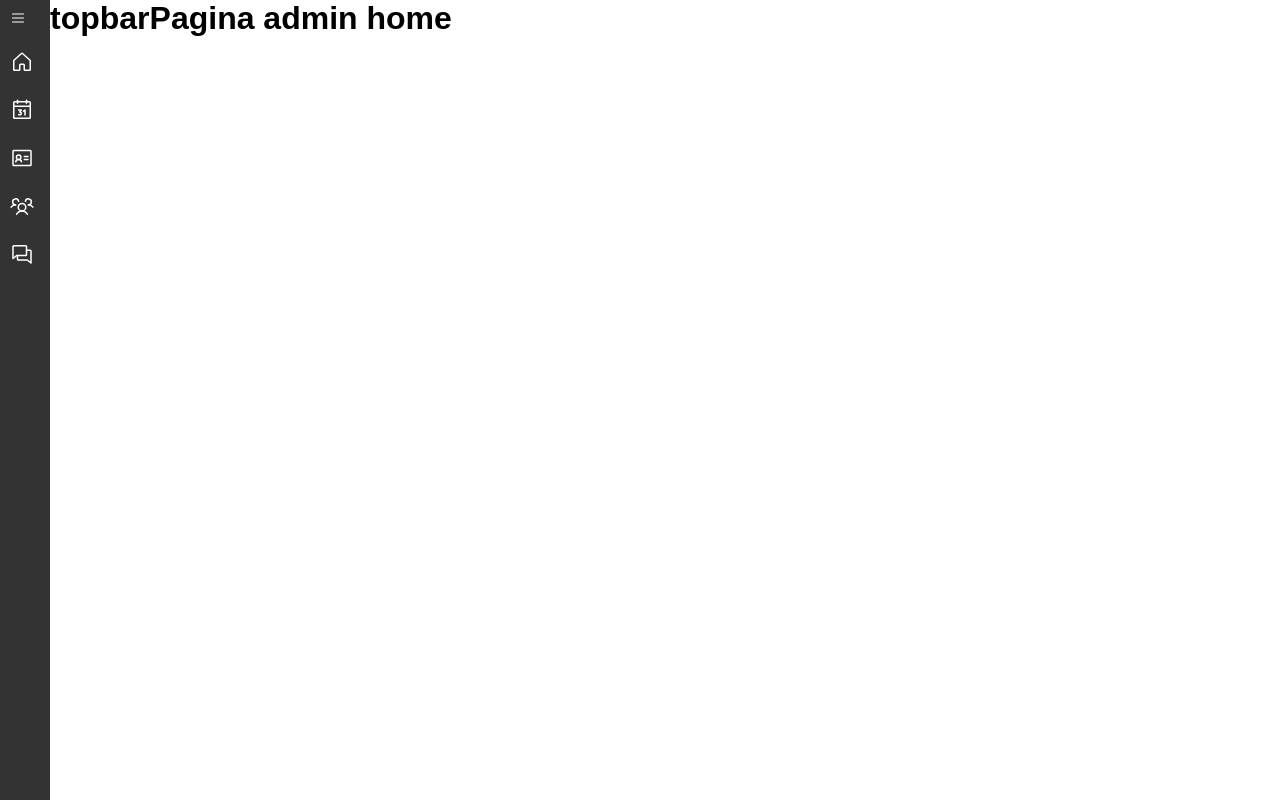
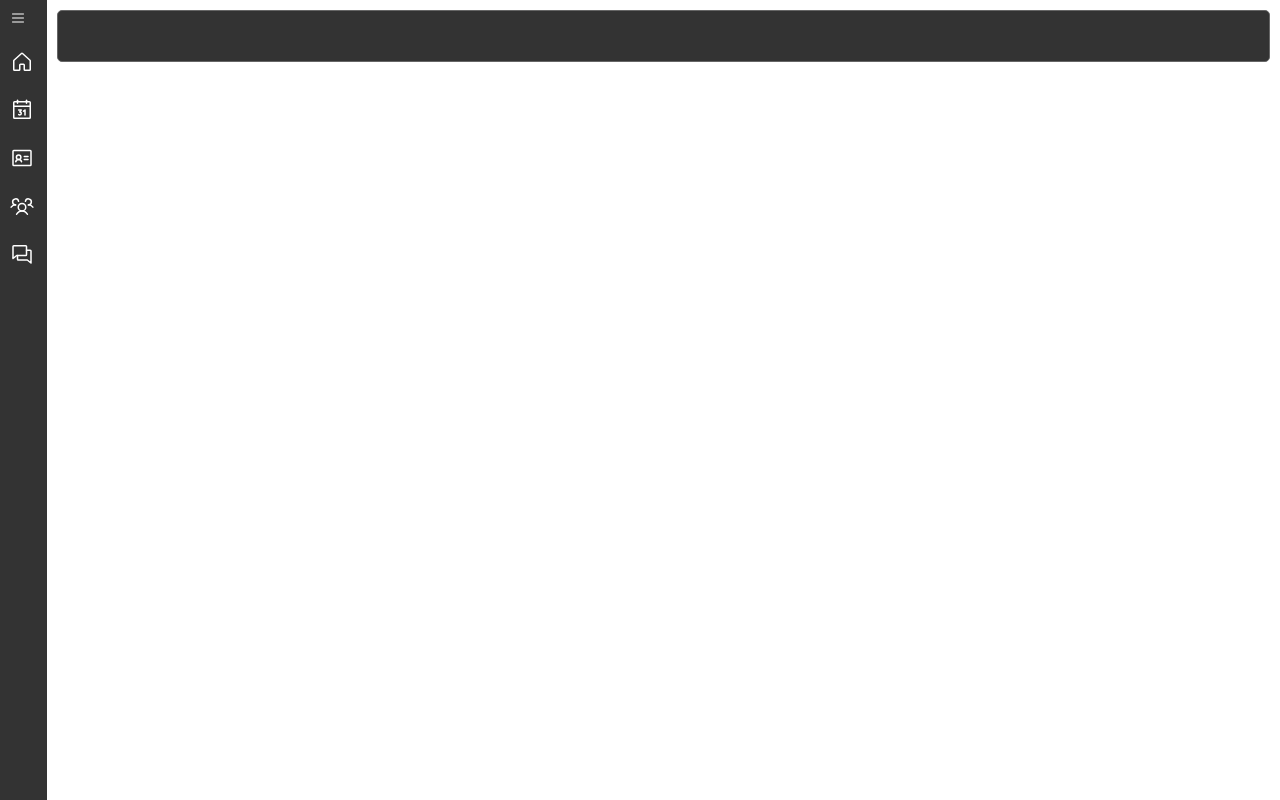
Before and after one commit to luisfelipeprs/gscare-frontend, a React (Vite) app: page /admin in a window 1280 px wide. Built offline with nearby package versions, Linux system fonts and the light colour scheme.

Commit message:
creating the FloatingMenu component

```diff
--- /dev/null
+++ b/src/components/FloatingMenu/index.tsx
@@ -0,0 +1,11 @@
+import React from 'react';
+import { StyledFloatingMenu } from './styled';
+
+const FloatingMenu: React.FC = () => {
+  return (
+    <StyledFloatingMenu>
+    </StyledFloatingMenu>
+  );
+};
+
+export default FloatingMenu;
--- /dev/null
+++ b/src/components/FloatingMenu/styled.ts
@@ -0,0 +1,13 @@
+import styled from 'styled-components';
+
+export const StyledFloatingMenu = styled.div`
+  position: relative;
+  padding: 25px;
+  width: 100%;
+  height: 100%;
+  margin: 10px;
+  background-color: #333;
+  color: #fff;
+  border: 1px solid #666;
+  border-radius: 5px;
+`;
--- a/src/components/SideBar/styled.ts
+++ b/src/components/SideBar/styled.ts
@@ -9,8 +9,8 @@ interface IisOpen{
 export const SidebarContainer = styled.div<IisOpen>`
   width: ${(props) => (props.isOpen ? '200px' : '50px')};
   height: 100vh;
-  background-color: #333; /* Cor de fundo da sidebar */
-  color: #fff; /* Cor do texto */
+  background-color: #333;
+  color: #fff;
   transition: width 0.3s ease-in-out;
 `;
 
@@ -45,6 +45,6 @@ export const NavLinkStyled = styled(NavLink)`
   transition: background-color 0.2s ease-in-out;
 
   &:hover {
-    background-color: #555; /* Cor de fundo do link ao passar o mouse */
+    background-color: #555;
   }
 `;
--- a/src/pages/AdminHome/index.tsx
+++ b/src/pages/AdminHome/index.tsx
@@ -2,7 +2,7 @@
 function AdminHome() {
   return (
       <>
-        <h1>Pagina admin home</h1>
+
       </>
     )
 }
--- a/src/templates/AdminPage.tsx
+++ b/src/templates/AdminPage.tsx
@@ -1,6 +1,7 @@
 import { Outlet } from "react-router-dom"
 import Sidebar from "../components/SideBar"
 import { Container } from "./styled"
+import FloatingMenu from "../components/FloatingMenu"
 
 
 function AdminPage() {
@@ -8,7 +9,7 @@ function AdminPage() {
   return (
     <Container>
       <Sidebar/>
-      <h1>topbar</h1>
+      <FloatingMenu/>
       <Outlet />
 
     </Container>
```
